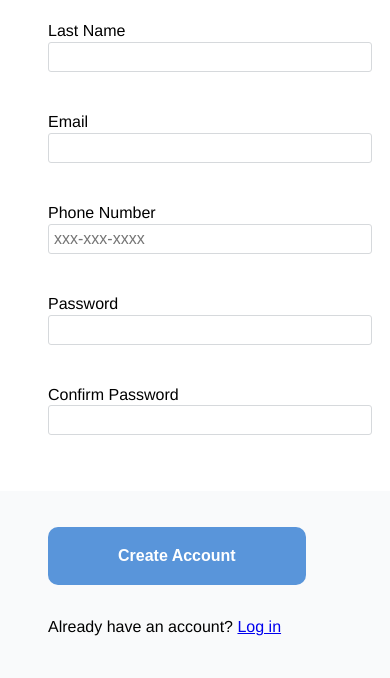
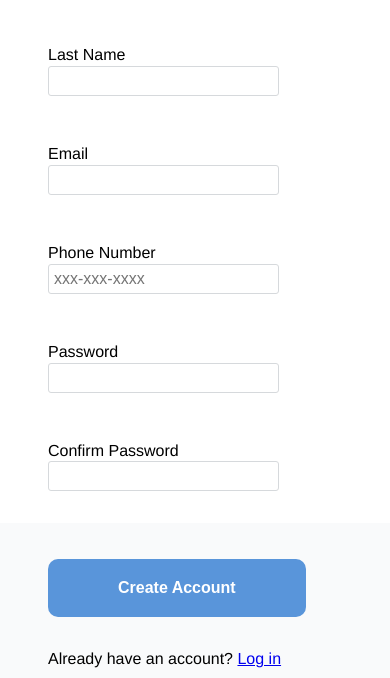
Before and after one commit to looonnng/odin-sign-up-form, a plain HTML site: page index.html in a window 390 px wide. Shown: the part 759-1437 px from the top of the page. Drawn offline with Linux system fonts and the light colour scheme.

Commit message:
Remake form controls to be responsive

```diff
--- a/styles.css
+++ b/styles.css
@@ -24,12 +24,13 @@ body {
 
 .right-side > h1 {
   padding-left: 3rem;
+  width: 80%;
 }
 
 .form-wrapper {
   background-color: #ffffff;
   width: 100%;
-  padding: 1rem 0 1rem 3rem;
+  padding: 2rem 0 2rem 3rem;
 }
 
 .form-wrapper h1 {
@@ -46,19 +47,18 @@ body {
 
   width: 80%;
   border: none;
+
+  display: flex;
+  justify-content: flex-start;
+  flex-wrap: wrap;
+  gap: 3rem;
 }
 
 .login-form h1 {
   margin: 10px 0;
 }
 
-.form-control {
-  margin-bottom: 40px;
-  /*   display: flex;
-  flex-direction: column;
-  justify-content: flex-start;
-  flex-wrap: wrap; */
-}
+
 
 .form-control input {
   background-color: #ffffff;
@@ -156,7 +156,7 @@ input:not(:focus):not(:placeholder-shown):valid {
   }
 
   .form-control input {
-    width: 250px;
+    max-width: 400px;
     height: initial;
   }
   .form-control {
```
